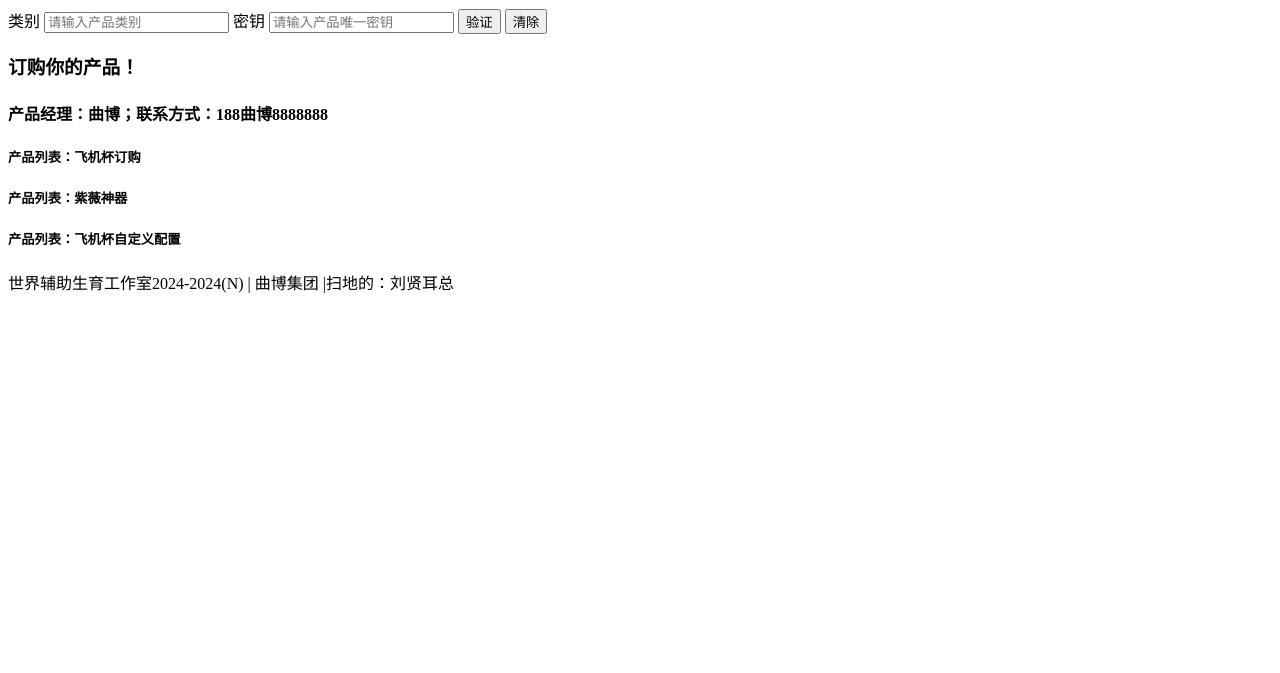
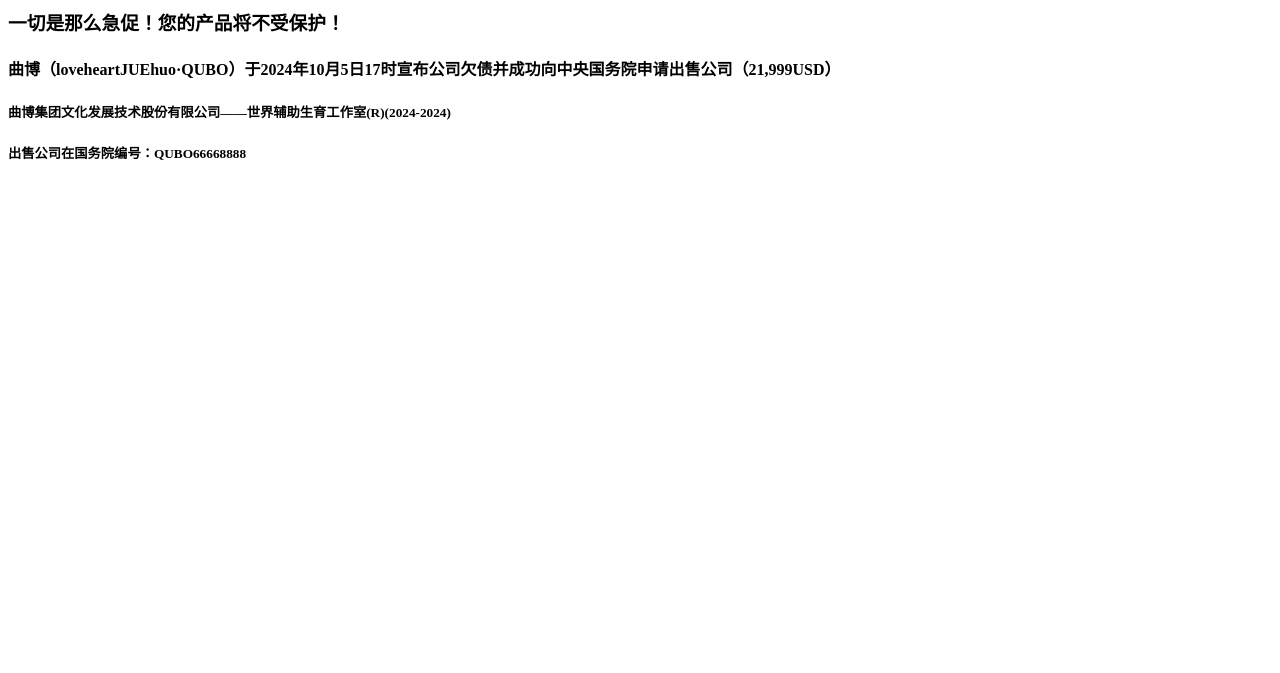
Before and after one commit to WAR-aStudio/WAR-aStudio.github.io, a plain HTML site: page index.html in a window 1280 px wide. Shown: the part 127-800 px from the top of the page. Drawn offline with Linux system fonts and the light colour scheme.

Commit message:
Update index.html

```diff
--- a/index.html
+++ b/index.html
@@ -1,63 +1,18 @@
-
 <!DOCTYPE html>
 <html>
-	<head>
-		<meta charset="utf-8" />
-		<meta name="viewport" content="width=device-width, initial-scale=1">
-		<title>世界辅助生育工作室</title>
-	</head>
-	<body>
-		<h1>世界辅助生育工作室官网</h1>
-		<h3>验证你的产品</h3>
-		<div>
-			<span>类别</span>
-			<input type="text" placeholder="请输入产品类别" id="username">
-			<span>密钥</span>
-			<input type="password" placeholder="请输入产品唯一密钥" id="passwd">
-			<input type="button" value="验证" onclick="login()">
-			<input type="button" id="btnClear" value="清除" onclick="doClear()" />
-		</div>
-		<script type="text/javascript">
-			let accountAll = [{ // 存储账户json数据的数组
-					username: 'PlaneCup',
-					passwd: 'SK9QUBOWORLD002'
-				}
-			]
-			function login() { //登陆判断
-				let username = document.getElementById('username').value;
-				let passwd = document.getElementById('passwd').value;
-				let account = accountAll.filter(function(e) {
-					return e.username == username
-				})[0]; // 筛选账号返回数组，不存在则返回空数组
-				if (!account) {
-					alert('无效的产品类别建议为PlaneCup');
-				} else {
-					if (account.username == username && account.passwd == passwd) {
-						alert('兄弟！是真品！');
-					} else {
-						alert('密钥错误！你买到假的辣！丸辣！');
-					}
-				}
-			}
-			function doClear() { //获取页面所有的input框，是text和password框，内容=空串
-				let inputs = document.getElementsByTagName("input");
-				for (let i = 0; i < inputs.length; i++) {
-					if (inputs[i].type == 'text' || inputs[i].type == 'password') {
-						inputs[i].value = '';
-					}
-				}
-			}
-			//给清除按钮增加onclick事件
-			let btnClear = document.getElementById('btnClear');
-			btnClear.addEventListener('click', function() {
-				doClear();
-			});
-		</script>
-		<h3>订购你的产品！</h3>
-		<h4>产品经理：曲博；联系方式：188曲博8888888</h4>
-		<h5>产品列表：飞机杯订购</h5>
-		<h5>产品列表：紫薇神器</h5>
-		<h5>产品列表：飞机杯自定义配置</h5>
-		<h7>世界辅助生育工作室2024-2024(N) | 曲博集团 |扫地的：刘贤耳总</h7>
-	</body>
+<head>
+<meta charset="utf-8">
+<title>曲博集团文化发展技术股份有限公司——世界辅助生育工作室</title>
+<style>
+</style>
+</head>
+<body>
+<h1>抱歉！曲博集团文化发展技术股份有限公司（曲博集团有限公司）已于2024年10月6日00时00分宣布破产</h1>
+	<h3>一切是那么急促！您的产品将不受保护！</h3>
+	<h4>曲博（loveheartJUEhuo·QUBO）于2024年10月5日17时宣布公司欠债并成功向中央国务院申请出售公司（21,999USD）
+	</h4>
+	<h5>曲博集团文化发展技术股份有限公司——世界辅助生育工作室(R)(2024-2024)</h5>
+	<h5>出售公司在国务院编号：QUBO66668888</h5>
+
+</body>
 </html>
```
